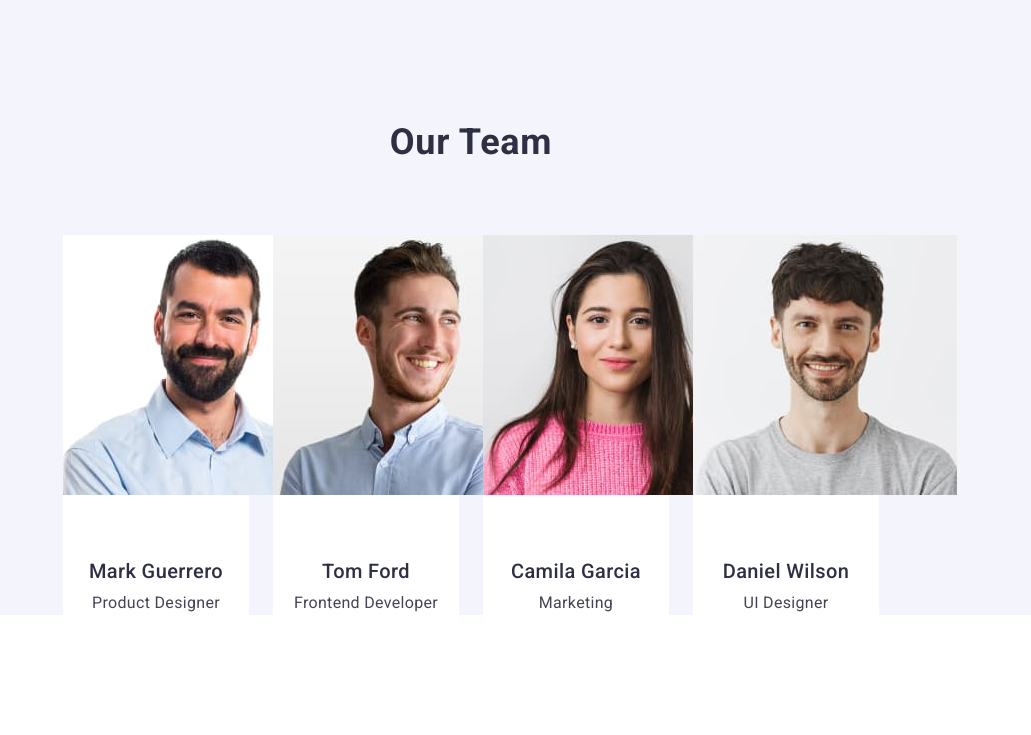
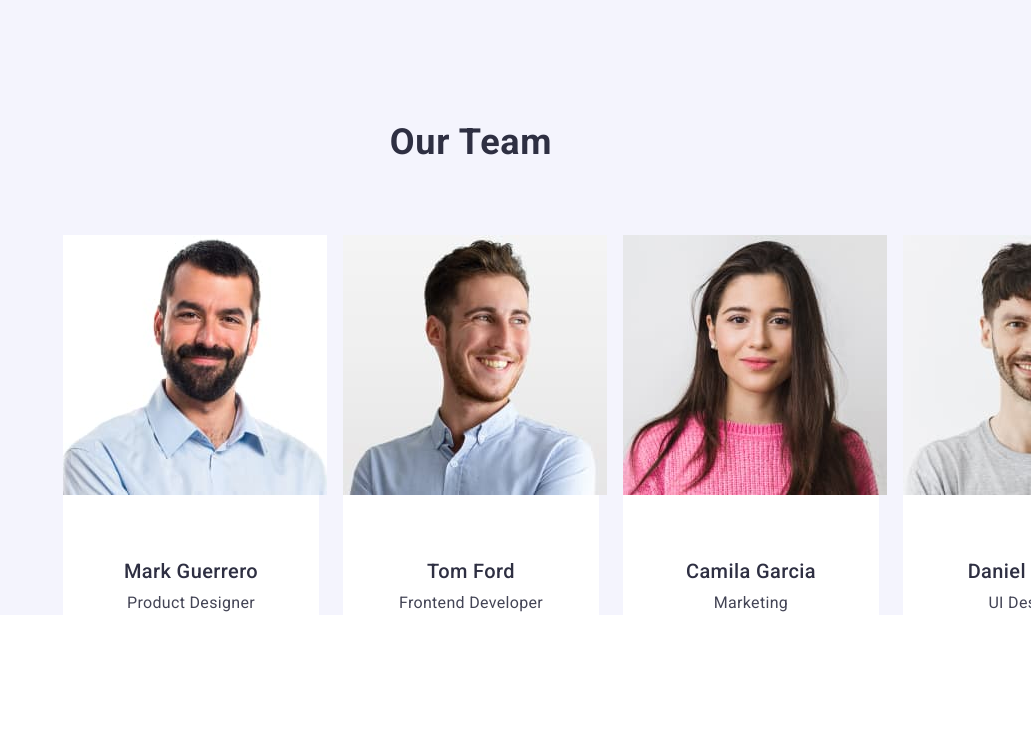
Before and after one commit to IvannaKr/goit-markup-hw-03, a plain HTML site: page index.html in a window 1280 px wide. Shown: the part 1711-2446 px from the top of the page, without its empty margins (249-1280 px from the left). Drawn offline with nearby package versions, Linux system fonts and the light colour scheme.

Commit message:
fix calc2

```diff
--- a/css/styles.css
+++ b/css/styles.css
@@ -267,7 +267,7 @@ img {
 
 .team-item {
   background-color: #ffffff;
-  width: calc((100% - 72px) / 4);
+  width: calc((100% - 48px) / 3);
   border-radius: 0px 0px 4px 4px;
 }
 
```
